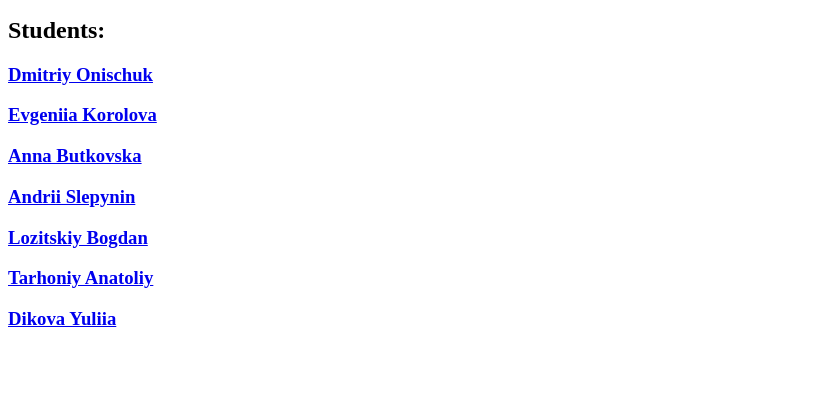
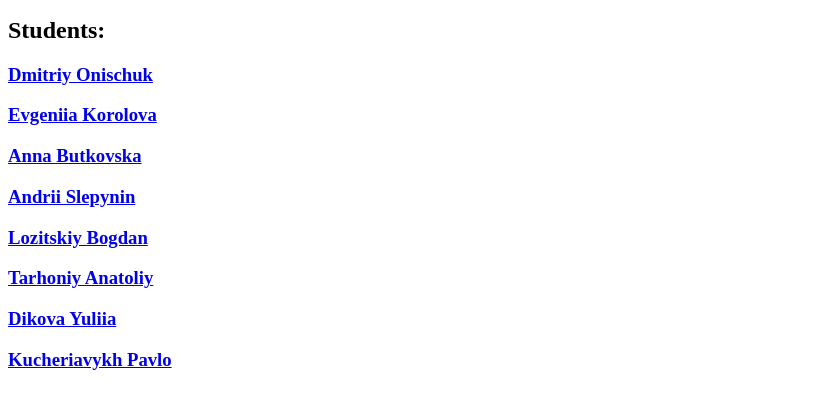
Before and after one commit to a-tatarenkov/group-11.01-19, a plain HTML site: page index.html in a window 1280 px wide. Shown: the part 110-518 px from the top of the page, without its empty margins (0-821 px from the left). Drawn offline with Linux system fonts and the light colour scheme.

Commit message:
add Pavlo

```diff
--- a/index.html
+++ b/index.html
@@ -19,5 +19,6 @@
     <h3><a href="https://github.com/lozbog79">Lozitskiy Bogdan</a></h3>
     <h3><a href="https://github.com/TargoniyAnatoliy">Tarhoniy Anatoliy</a></h3>
     <h3><a href="https://github.com/Juldik0607">Dikova Yuliia</a></h3>
+    <h3><a href="https://github.com/PashaKycher">Kucheriavykh Pavlo</a></h3>
 </body>
 </html>
```
